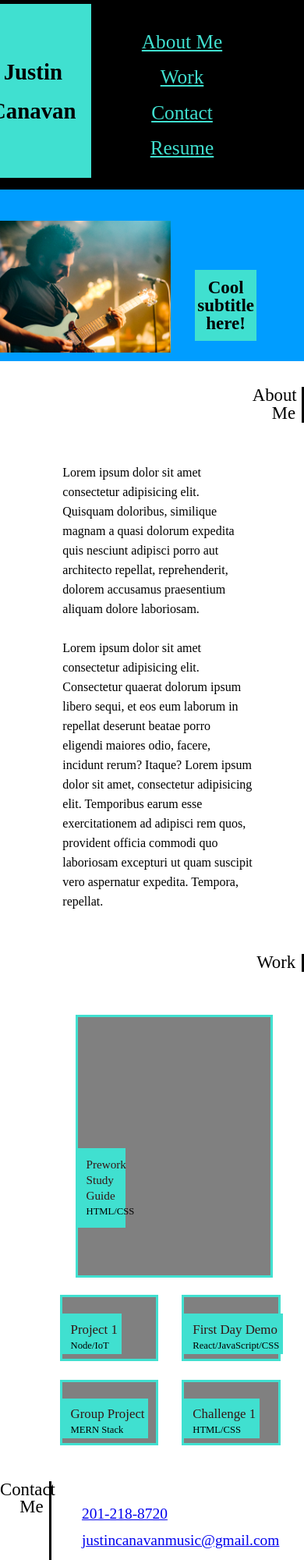
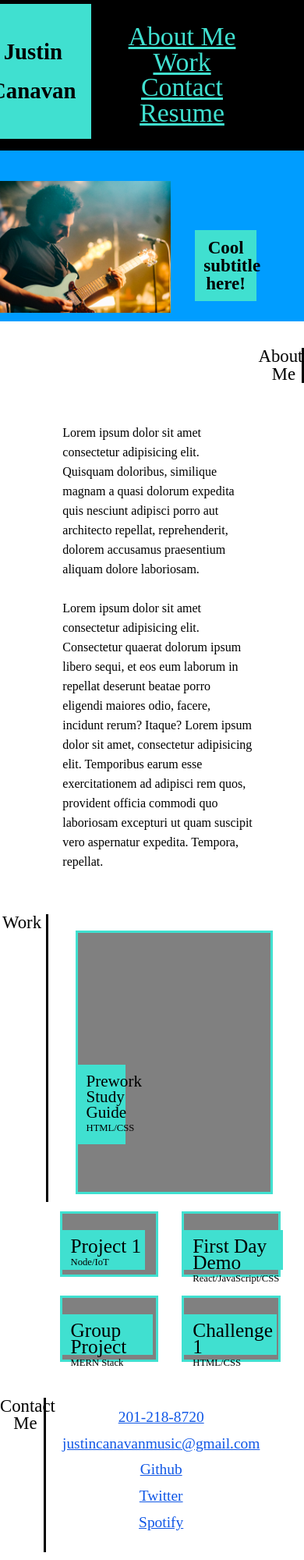
Before and after one commit to justincanavanmusic/Justin-Canavan-Portfolio, a plain HTML site: page index.html in a window 390 px wide. Shown: the top 2000 px of the page at 78% size. Drawn offline with Linux system fonts and the light colour scheme.

Commit message:
completed homework

```diff
--- a/assets/style.css
+++ b/assets/style.css
@@ -13,6 +13,7 @@ h1 {
         align-items: center;
         justify-content: flex-end;
         font-size: 2em;
+        flex-wrap: wrap;
         font-weight: bold;
         border: 1px  solid black;
         background-color: turquoise;
@@ -22,49 +23,39 @@ h1 {
         text-align: right;
 
     }
-                 /* title flexbox */
-/* .title-flex {
-    display: flex;
-    align-items: center;
-    justify-content: flex-end;
-} */
+
                     /* nav bar */
 nav {
     display: flex;
     align-items: center;
+
     justify-content: flex-end;
     font-size: 2.1vw;
     border: 1px solid black;
-    float: right;
+    /* float: right; */
     width: 70%;
     background-color: black;
     text-align: right;
     padding: 30px 70px 30px 30px;
 
+
 }
 
-            /* nav flexbox */
-/* .nav-flex {
-    display: flex;
-    align-items: center;
-    justify-content: flex-end;
-} */
             /* nav links */
 nav a {
     margin: 10px;
     color: turquoise;
-    font-size: 1.5em;
+    font-size: 4vh;
+
 }
 
 img {
     height: 20vh;
-    text-align: left;
     margin-right: 8vw;
 }
-                    /* banner text */
+                    /* banner w/ photo */
 #banner {
-    /* display: flex;
-    flex-wrap: wrap; */
+
     display: flex;
     justify-content: flex-end;
     align-items: flex-end;
@@ -77,13 +68,11 @@ img {
 
 }
 
-/* aside h2 {
-    font-size: 28px;
-} */
-            /* banner text */
+
+            /* banner text "cool subtitle here" */
 .banner-text {
-    display: flex;
-    justify-content: center;
+    /* display: flex;
+    justify-content: center; */
     border: 1px solid turquoise;
     background-color: turquoise;
     width: 24%;
@@ -93,7 +82,7 @@ img {
     font-weight: bold;
     margin-bottom: 15px;
 }
-
+            /* primary section */
 section {
     display: flex;
     flex-wrap: wrap;
@@ -103,36 +92,24 @@ section {
 .section-titles {
     font-size: 7vh;
     width: 25%;
-
     padding-right: 2vw;
-    /* padding: 7px 20px 50px 70px; */
     border-right: 3px solid black;
-    /* display: flex; */
-    /* justify-content: flex-end; */
     margin-top: 4vh;
     text-align: right;
 
 }
 
-h2 {
-    /* display: flex; */
-    /* flex-direction: column; */
-
-}
-
+                /* bio paragraphs */
 .paragraphs {
 
     margin: 50px 65px 20px 30px;
     border: 1px white solid;
-    flex-direction: column;
     line-height: 25px;
     width: 63%;
 
-
-    /* align-items: flex-end; */
 }
 
-
+            /* prework study guide box */
 #big-box {
     border: 3px solid turquoise;
     margin: 55px 40px 10px 35px;
@@ -145,47 +122,45 @@ h2 {
     display: flex;
 
 } */
-                /* work links */
+                /* Work section links */
 section a {
     text-decoration: none;
-    color: rgb(53, 21, 21);
+    color: black;
 }
 
-/* h4 {
-    display: flex;
-    align-items: flex-start;
-} */
-                /* Surf Report Box */
+
+                /* Prework Study Guide Box */
 .mini-box-1 {
     font-size: 3vh;
     border: solid 1px turquoise;
     background-color: turquoise;
     display: block;
     line-height: 20px;
+    color: black;
     /* display: flex; */
     /* align-items: flex-end; */
     padding: 10px;
     margin: 20vh 50vw 1vh 0;
 }
-
+            /* small words in mini boxes */
 h6 {
     font-size: 1.5vh;
 
 }
 
+            /* Project 1, First Day Demo, etc */
+/* .small-boxes {
+    border: 3px solid turquoise; */
+    /* margin: 55px 40px 10px 35px; */
+    /* width: 31vw;
+    height: 10vh;
+    background-color: grey; */
 
-.small-boxes {
-    border: 3px solid turquoise;
-    /* margin: 55px 40px 10px 35px; */
-    width: 31vw;
-    height: 10vh;
-    background-color: grey;
-    display: flex;
-    justify-content: flex-start;
 
-}
 
-.mini-boxes {
+
+                /* boxes in the box */
+.box-in-box {
     font-size: 3vh;
     border: solid 1px turquoise;
     background-color: turquoise;
@@ -195,22 +170,12 @@ h6 {
     margin: 2.5vh 1vw .7vh 0;
 
 }
-
-/* .small-boxes-left {
-    border: 3px solid turquoise; */
-    /* margin: 55px 40px 10px 35px; */
-    /* width: 32.5vw;
-    height: 10vh;
-    background-color: grey;
-    display: flex;
-    justify-content: flex-start;
-    margin: 20px 0 20px 250px;
-
-} */
-
+                /* Project 1, First Day Demo, etc */
 .small-boxes {
     border: 3px solid turquoise;
     /* margin: 55px 40px 10px 35px; */
+    display: flex;
+    justify-content: flex-start;
     width: 32.5vw;
     height: 10vh;
     background-color: grey;
@@ -220,24 +185,33 @@ h6 {
                     /* come back here */
 
 }
-
+                    /*footer*/
 footer {
     display: flex;
     flex-direction: row;
 }
-/*
-a {
-    margin-top: 50vh;
+                /* contact links */
+footer a {
+    color:rgb(16, 87, 230);
+}
+                /* hover for all links */
+nav:hover, h2:hover, a:hover {
+   color: rgb(245, 83, 83);
+}
+
+/* nav:visited, a:visited {
+    color: purple;
  } */
-
+            /* contact links */
 .footer-links {
-    color: blue;
-    margin: 2vh 0.2vw 2.5vh 2vw;
+    /* color: rgb(19, 19, 78); */
+    margin: 0 0.2vw 2.5vh 1vw;
     padding-top: 5vh;
     display: flex;
     justify-content: space-evenly;
+    align-items: center;
     /* flex-direction: row; */
-    width: 100%;
+    width: 74%;
     /* display: flex; */
     font-size: 2.3vh;
     flex-wrap: wrap;
@@ -262,7 +236,7 @@ a {
 
             /* media queries */
 
-            /* tablet upright */
+            /* media query larger */
 @media screen and (max-width: 792px) {
     h1 {
       font-size: 1.8em;
@@ -275,34 +249,10 @@ a {
 
         }
     }
-
-
-    /* nav a {
-        font-size: 1.2em;
-
-
-    } */
-
-    /* @media screen and (max-width: 606px) {
-    h1 {
-      font-size: 1.8em;
-      padding-right: 5vw;
-
+    nav {
+        flex-wrap: wrap;
+        line-height: 1.5vh;
     }
-    .footer-links a {
-        font-size: 2vh; */
-        /* margin-left: 5vw; */
-        /* text-align: right;
-        flex-direction: column;
-        display: block;
-        margin: 1px;
-
-
-    }
-}
-    #contact {
-        padding-right: 50px;
-    } */
 
 
 
@@ -331,21 +281,21 @@ a {
         line-height: 4vh;
     }
     .section-titles   {
-        width: 17%;
+        width: 15%;
         font-size: 2.7vh;
 
         }
 
     .mini-box-1   {
         width: 25%;
-            font-size: 1.8vh;
+        font-size: 2.5vh;
 
         }
 
 
     .mini-boxes   {
         /* width: 17%; */
-            font-size: 2vh;
+        font-size: 1.5vh;
 
         }
     }
--- a/index.html
+++ b/index.html
@@ -16,12 +16,12 @@
             <a href="#about-me">About Me</a>
             <a href="#work">Work</a>
             <a href="#contact">Contact</a>
-            <a href="#resume">Resume</a>
+            <a href="https://github.com/justincanavanmusic/" target="_blank">Resume</a>
         </nav>
     </header>
     <div>
         <aside id="banner">
-          <img src="./assets/IMG_1760.JPG"/>
+          <img src="./assets/IMG_1760.JPG" alt="Justin Canavan playing guitar"/>
             <h3 class="banner-text">Cool subtitle here!</h3>
 
         </aside>
@@ -43,36 +43,36 @@
     <section>
     <h2 id="work" class="section-titles">Work</h2>
       <div id="big-box">
-        <div class="mini-box-1">
+        <figure class="mini-box-1">
           <a href="https://github.com/justincanavanmusic/prework-study-guide" target="_blank">Prework Study Guide</a>
           <h6>HTML/CSS</h6>
-        </div>
+        </figure>
       </div>
 
       <div class="small-boxes">
-        <div class="mini-boxes">
+        <figure class="box-in-box">
           <a href="https://github.com/justincanavanmusic/project1" target="_blank">Project 1</a>
             <h6>Node/IoT</h6>
-        </div>
+        </figure>
         </div>
       <div class="small-boxes">
-        <div class="mini-boxes">
+        <figure class="box-in-box">
         <a href="https://github.com/justincanavanmusic/first-day-demo" target="_blank">First Day Demo</a>
             <h6>React/JavaScript/CSS</h6>
-        </div>
+        </figure>
       </div>
 
       <div class="small-boxes">
-        <div class="mini-boxes">
+        <figure class="box-in-box">
           <a href="https://github.com/justincanavanmusic/prework-study-guide" target="_blank">Group Project</a>
             <h6>MERN Stack</h6>
-        </div>
+        </figure>
       </div>
       <div class="small-boxes">
-        <div class="mini-boxes">
+        <figure class="box-in-box">
           <a href="https://github.com/justincanavanmusic/challenge-1" target="_blank">Challenge 1</a>
             <h6>HTML/CSS</h6>
-        </div>
+        </figure>
       </div>
     </section>
 
@@ -90,8 +90,6 @@
     </section>
 
 
-
-
     </main>
 </body>
 </html>
```
Also changed, not shown: 1 other file. Lines whose indentation alone changed are shown as unchanged.
